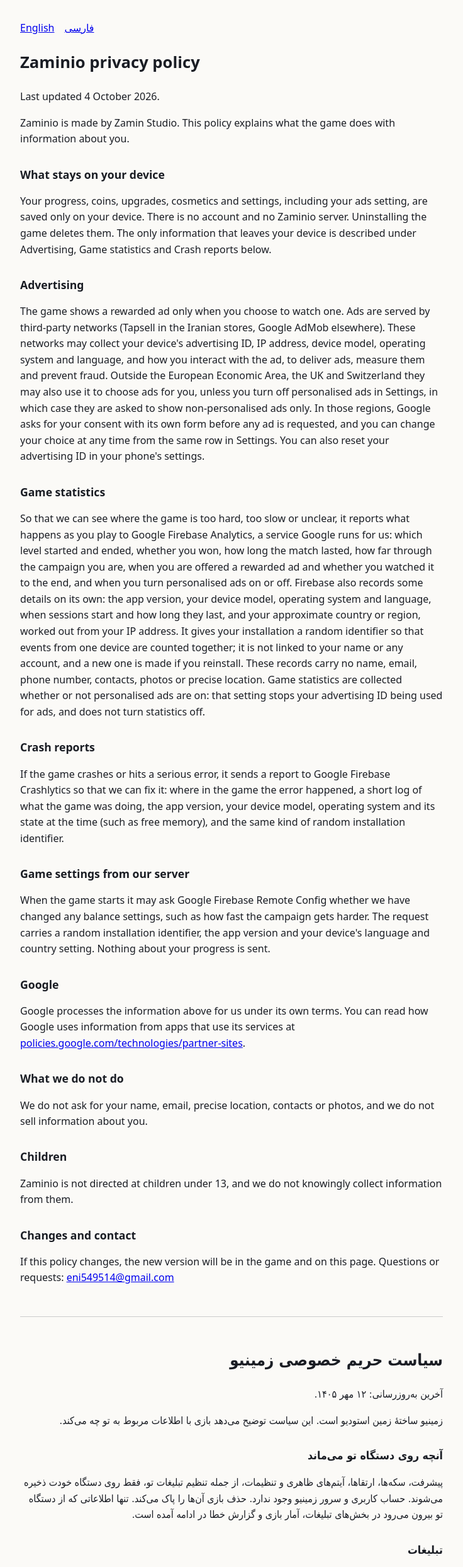
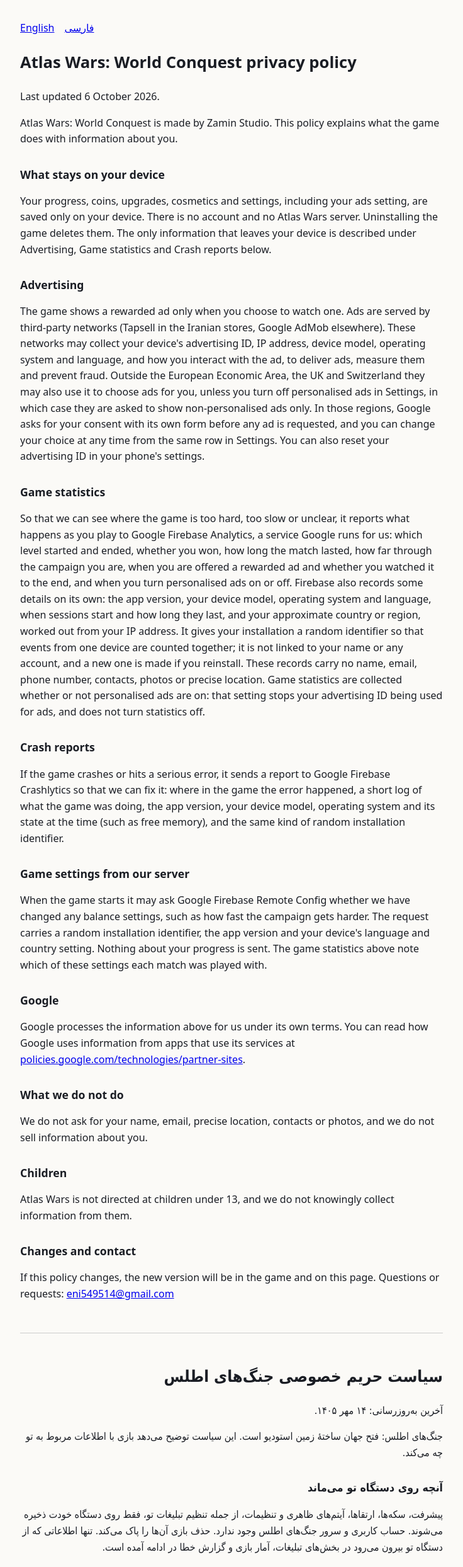
Before and after one commit to g0rb3sag/zaminio-privacy, a plain HTML site: page index.html in a window 1280 px wide. Shown: the top 2488 px of the page at 63% size, without its empty margins (272-1008 px from the left). Drawn offline with Linux system fonts and the light colour scheme.

Commit message:
Atlas Wars name; statistics note the balance settings a match used (6 October 2026)

```diff
--- a/index.html
+++ b/index.html
@@ -5,7 +5,7 @@
 <head>
 <meta charset="utf-8">
 <meta name="viewport" content="width=device-width, initial-scale=1">
-<title>Zaminio — Privacy policy</title>
+<title>Atlas Wars — Privacy policy</title>
 <style>
   body { font: 16px/1.6 system-ui, sans-serif; max-width: 42rem; margin: 0 auto;
          padding: 2rem 1rem; color: #1a1d24; background: #fbfaf7; }
@@ -19,12 +19,12 @@
 <nav><a href="#en">English</a><a href="#fa">فارسی</a></nav>
 
 <section id="en">
-<h1>Zaminio privacy policy</h1>
-<p>Last updated 4 October 2026.</p>
-<p>Zaminio is made by Zamin Studio. This policy explains what the game does with information about you.</p>
+<h1>Atlas Wars: World Conquest privacy policy</h1>
+<p>Last updated 6 October 2026.</p>
+<p>Atlas Wars: World Conquest is made by Zamin Studio. This policy explains what the game does with information about you.</p>
 
 <h2>What stays on your device</h2>
-<p>Your progress, coins, upgrades, cosmetics and settings, including your ads setting, are saved only on your device. There is no account and no Zaminio server. Uninstalling the game deletes them. The only information that leaves your device is described under Advertising, Game statistics and Crash reports below.</p>
+<p>Your progress, coins, upgrades, cosmetics and settings, including your ads setting, are saved only on your device. There is no account and no Atlas Wars server. Uninstalling the game deletes them. The only information that leaves your device is described under Advertising, Game statistics and Crash reports below.</p>
 
 <h2>Advertising</h2>
 <p>The game shows a rewarded ad only when you choose to watch one. Ads are served by third-party networks (Tapsell in the Iranian stores, Google AdMob elsewhere). These networks may collect your device's advertising ID, IP address, device model, operating system and language, and how you interact with the ad, to deliver ads, measure them and prevent fraud. Outside the European Economic Area, the UK and Switzerland they may also use it to choose ads for you, unless you turn off personalised ads in Settings, in which case they are asked to show non-personalised ads only. In those regions, Google asks for your consent with its own form before any ad is requested, and you can change your choice at any time from the same row in Settings. You can also reset your advertising ID in your phone's settings.</p>
@@ -36,7 +36,7 @@
 <p>If the game crashes or hits a serious error, it sends a report to Google Firebase Crashlytics so that we can fix it: where in the game the error happened, a short log of what the game was doing, the app version, your device model, operating system and its state at the time (such as free memory), and the same kind of random installation identifier.</p>
 
 <h2>Game settings from our server</h2>
-<p>When the game starts it may ask Google Firebase Remote Config whether we have changed any balance settings, such as how fast the campaign gets harder. The request carries a random installation identifier, the app version and your device's language and country setting. Nothing about your progress is sent.</p>
+<p>When the game starts it may ask Google Firebase Remote Config whether we have changed any balance settings, such as how fast the campaign gets harder. The request carries a random installation identifier, the app version and your device's language and country setting. Nothing about your progress is sent. The game statistics above note which of these settings each match was played with.</p>
 
 <h2>Google</h2>
 <p>Google processes the information above for us under its own terms. You can read how Google uses information from apps that use its services at <a href="https://policies.google.com/technologies/partner-sites">policies.google.com/technologies/partner-sites</a>.</p>
@@ -45,7 +45,7 @@
 <p>We do not ask for your name, email, precise location, contacts or photos, and we do not sell information about you.</p>
 
 <h2>Children</h2>
-<p>Zaminio is not directed at children under 13, and we do not knowingly collect information from them.</p>
+<p>Atlas Wars is not directed at children under 13, and we do not knowingly collect information from them.</p>
 
 <h2>Changes and contact</h2>
 <p>If this policy changes, the new version will be in the game and on this page. Questions or requests: <a href="mailto:eni549514@gmail.com">eni549514@gmail.com</a></p>
@@ -54,12 +54,12 @@
 <hr>
 
 <section id="fa" class="fa" lang="fa">
-<h1>سیاست حریم خصوصی زمینیو</h1>
-<p>آخرین به‌روزرسانی: ۱۲ مهر ۱۴۰۵.</p>
-<p>زمینیو ساختهٔ زمین استودیو است. این سیاست توضیح می‌دهد بازی با اطلاعات مربوط به تو چه می‌کند.</p>
+<h1>سیاست حریم خصوصی جنگ‌های اطلس</h1>
+<p>آخرین به‌روزرسانی: ۱۴ مهر ۱۴۰۵.</p>
+<p>جنگ‌های اطلس: فتح جهان ساختهٔ زمین استودیو است. این سیاست توضیح می‌دهد بازی با اطلاعات مربوط به تو چه می‌کند.</p>
 
 <h2>آنچه روی دستگاه تو می‌ماند</h2>
-<p>پیشرفت، سکه‌ها، ارتقاها، آیتم‌های ظاهری و تنظیمات، از جمله تنظیم تبلیغات تو، فقط روی دستگاه خودت ذخیره می‌شوند. حساب کاربری و سرور زمینیو وجود ندارد. حذف بازی آن‌ها را پاک می‌کند. تنها اطلاعاتی که از دستگاه تو بیرون می‌رود در بخش‌های تبلیغات، آمار بازی و گزارش خطا در ادامه آمده است.</p>
+<p>پیشرفت، سکه‌ها، ارتقاها، آیتم‌های ظاهری و تنظیمات، از جمله تنظیم تبلیغات تو، فقط روی دستگاه خودت ذخیره می‌شوند. حساب کاربری و سرور جنگ‌های اطلس وجود ندارد. حذف بازی آن‌ها را پاک می‌کند. تنها اطلاعاتی که از دستگاه تو بیرون می‌رود در بخش‌های تبلیغات، آمار بازی و گزارش خطا در ادامه آمده است.</p>
 
 <h2>تبلیغات</h2>
 <p>بازی فقط وقتی خودت بخواهی تبلیغ جایزه‌دار نشان می‌دهد. تبلیغ‌ها را شبکه‌های تبلیغاتی دیگر نمایش می‌دهند (تپسل در فروشگاه‌های ایرانی، Google AdMob در جاهای دیگر). این شبکه‌ها ممکن است شناسهٔ تبلیغاتی دستگاه، نشانی IP، مدل دستگاه، سیستم‌عامل، زبان و نحوهٔ تعامل تو با تبلیغ را برای نمایش و سنجش تبلیغ و جلوگیری از تقلب جمع‌آوری کنند. بیرون از منطقهٔ اقتصادی اروپا، بریتانیا و سوئیس ممکن است از این اطلاعات برای انتخاب تبلیغ هم استفاده کنند، مگر اینکه تبلیغات شخصی‌سازی‌شده را در تنظیمات خاموش کنی؛ در آن صورت از آن‌ها خواسته می‌شود فقط تبلیغ بدون شخصی‌سازی نشان دهند. در آن مناطق، Google پیش از درخواست هر تبلیغ با فرم خودش از تو اجازه می‌گیرد و هر وقت بخواهی می‌توانی انتخابت را از همان گزینه در تنظیمات تغییر دهی. همچنین می‌توانی شناسهٔ تبلیغاتی را در تنظیمات گوشی بازنشانی کنی.</p>
@@ -71,7 +71,7 @@
 <p>اگر بازی از کار بیفتد یا به خطای جدی بخورد، گزارشی به Google Firebase Crashlytics می‌فرستد تا بتوانیم درستش کنیم: خطا کجای بازی رخ داد، شرح کوتاهی از آنچه بازی در حال انجامش بود، نسخهٔ بازی، مدل دستگاه، سیستم‌عامل و وضعیت دستگاه در آن لحظه (مثل حافظهٔ آزاد)، و همان نوع شناسهٔ تصادفی نصب.</p>
 
 <h2>تنظیمات بازی از سرور ما</h2>
-<p>بازی هنگام شروع ممکن است از Google Firebase Remote Config بپرسد آیا تنظیمات توازن بازی را، مثلاً سرعت سخت‌تر شدن کارزار، تغییر داده‌ایم. این درخواست یک شناسهٔ تصادفی نصب، نسخهٔ بازی و تنظیم زبان و کشور دستگاه تو را همراه دارد. چیزی از پیشرفت تو فرستاده نمی‌شود.</p>
+<p>بازی هنگام شروع ممکن است از Google Firebase Remote Config بپرسد آیا تنظیمات توازن بازی را، مثلاً سرعت سخت‌تر شدن کارزار، تغییر داده‌ایم. این درخواست یک شناسهٔ تصادفی نصب، نسخهٔ بازی و تنظیم زبان و کشور دستگاه تو را همراه دارد. چیزی از پیشرفت تو فرستاده نمی‌شود. آمار بازی که بالاتر گفتیم نشان می‌دهد هر مسابقه با کدام تنظیمات بازی شده است.</p>
 
 <h2>Google</h2>
 <p>Google اطلاعات بالا را برای ما و طبق شرایط خودش پردازش می‌کند. نحوهٔ استفادهٔ Google از اطلاعات برنامه‌هایی که از سرویس‌هایش استفاده می‌کنند را می‌توانی در <a href="https://policies.google.com/technologies/partner-sites">policies.google.com/technologies/partner-sites</a> بخوانی.</p>
@@ -80,7 +80,7 @@
 <p>نام، ایمیل، موقعیت مکانی دقیق، مخاطبان یا عکس‌های تو را نمی‌خواهیم و اطلاعاتی دربارهٔ تو نمی‌فروشیم.</p>
 
 <h2>کودکان</h2>
-<p>زمینیو برای کودکان زیر ۱۳ سال ساخته نشده و ما آگاهانه از آن‌ها اطلاعاتی جمع نمی‌کنیم.</p>
+<p>جنگ‌های اطلس برای کودکان زیر ۱۳ سال ساخته نشده و ما آگاهانه از آن‌ها اطلاعاتی جمع نمی‌کنیم.</p>
 
 <h2>تغییرات و تماس</h2>
 <p>اگر این سیاست تغییر کند، نسخهٔ تازه در بازی و همین صفحه خواهد بود. برای پرسش یا درخواست: <a href="mailto:eni549514@gmail.com">eni549514@gmail.com</a></p>
```
